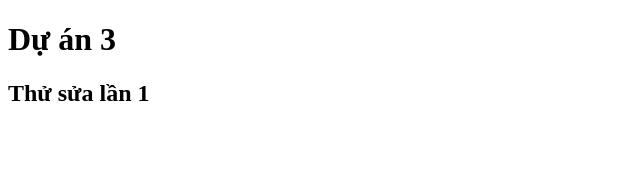
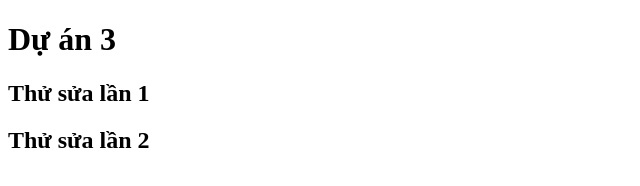
Before and after one commit to VNHP2003/Duan3, a plain HTML site: page index.html in a window 1280 px wide. Shown: the whole page, without its empty margins (0-640 px from the left). Drawn offline with Linux system fonts and the light colour scheme.

Commit message:
Test commit lần3

```diff
--- a/index.html
+++ b/index.html
@@ -8,5 +8,6 @@
   <body>
     <h1>Dự án 3</h1>
     <h2>Thử sửa lần 1</h2>
+    <h2>Thử sửa lần 2</h2>
   </body>
 </html>
```
